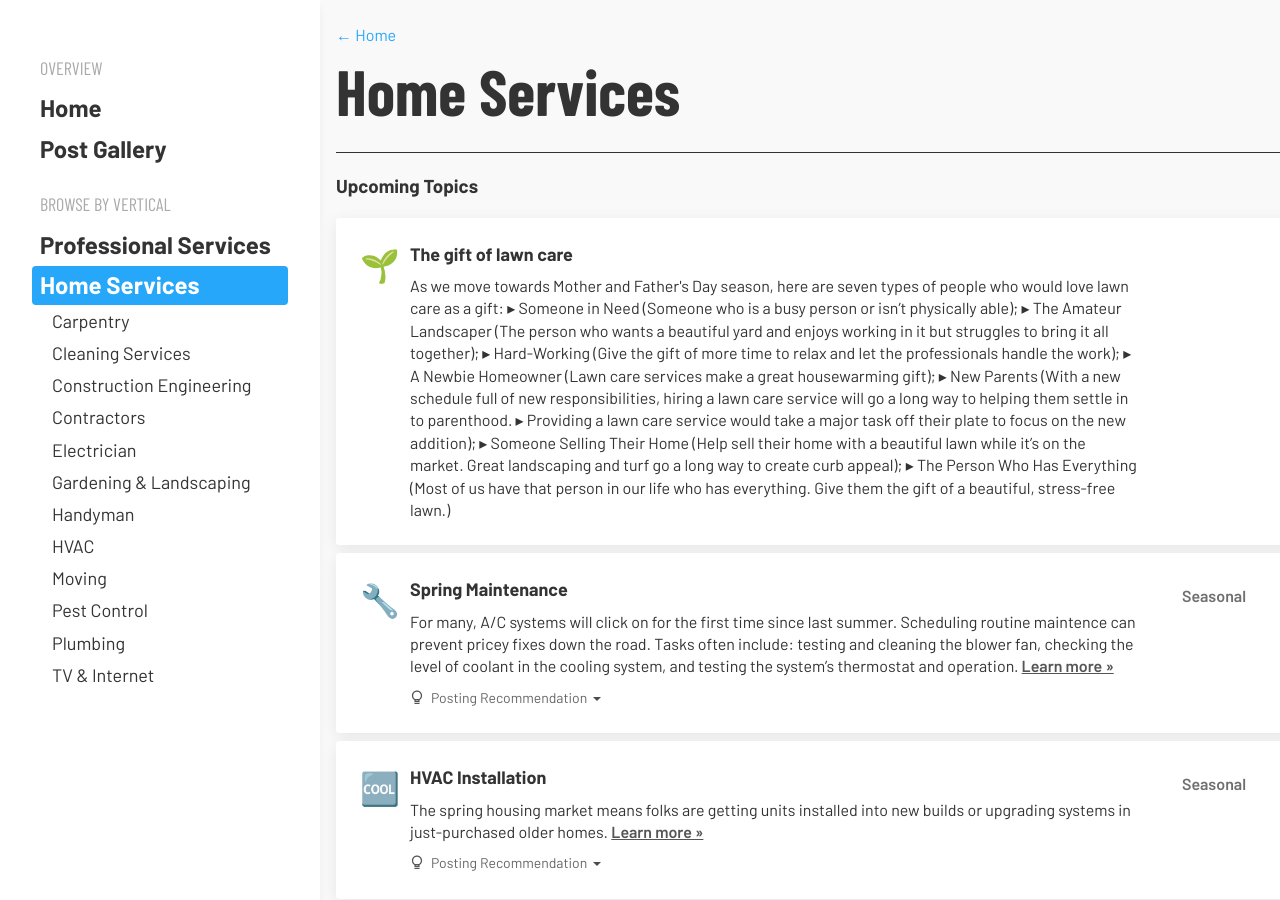
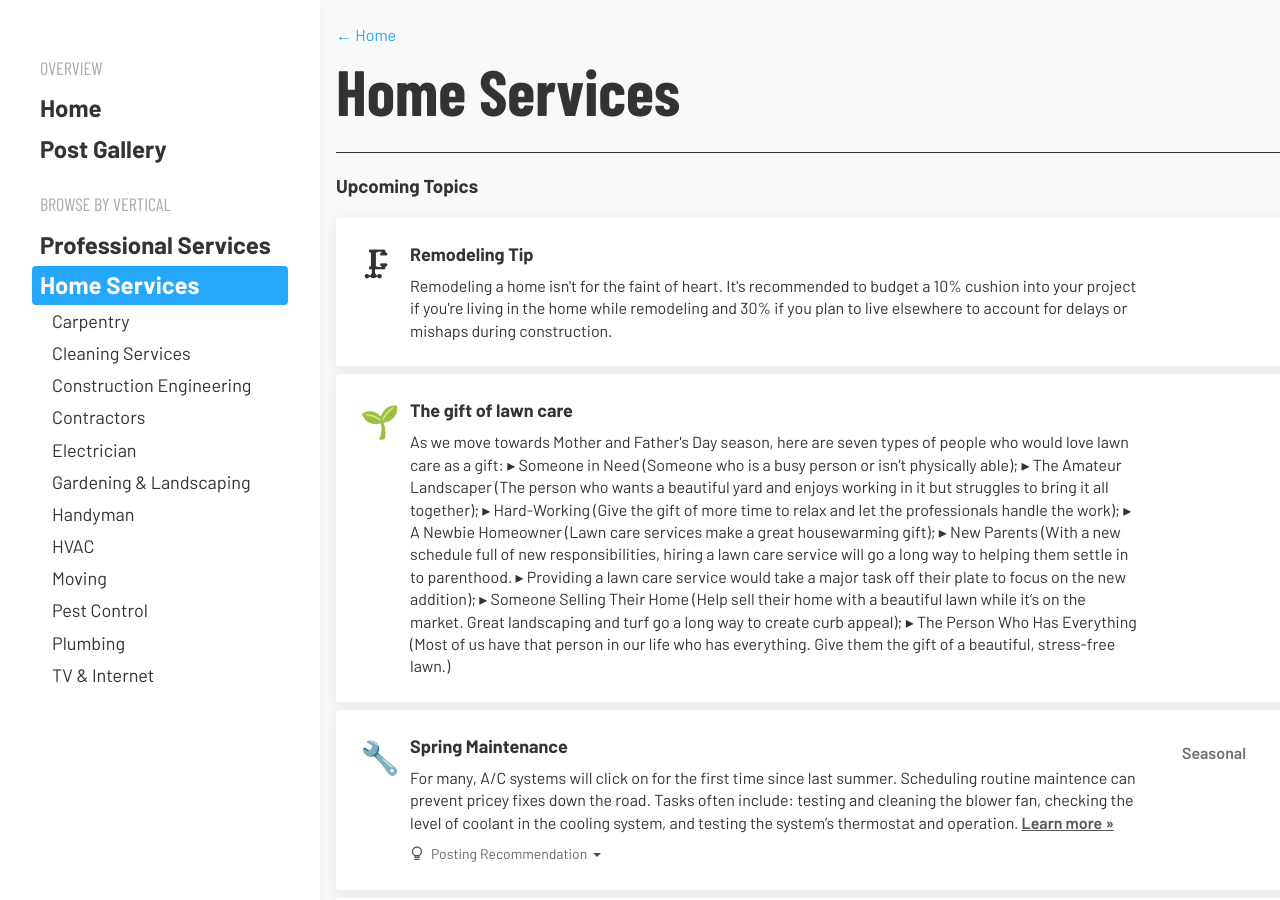
Before and after one commit to davidpots/posty, a Jekyll site: the page built from vertical--home-services.html, in a window 1280 px wide and 900 px high. Built offline with Jekyll 4.4.1, drawn with Linux system fonts in a browser that asks for light colours; some web fonts are replaced; some of the changed lines change nothing that is shown.

Commit message:
Adds topics apr 16

```diff
--- a/_data/topics.yml
+++ b/_data/topics.yml
@@ -1,3 +1,40 @@
+# - name: _____
+#   description: "_____"
+#   emoji: _____
+#   posting_recommendation: "_____"
+#   day: _____
+#   date: _____
+#   vertical: _____
+#
+- name: Adopt a Shelter Pet Day
+  description: "This day raises awareness for the thousands of pets that are waiting for their furever home. Many donate to or visit shelters on this day. #AdoptAShelterPetDay"
+  emoji: 🐶
+  posting_recommendation: "Does your customer partner with or donate to a local shelter? Or maybe the business has a shelter pet in their shop to highlight?"
+  day: Friday
+  date: April 30
+  vertical: General
+
+- name: National Bubble Tea Day
+  description: "The word \"boba\" can refer to either a broad category of chunky drinks — including everything from iced tea with tapioca pearls to fresh juice loaded with fruity bits — or black tapioca pearls themselves. Boba tea, bubble tea, and pearl milk tea — in Taiwan, zhenzhu naicha (珍珠奶茶) — are essentially different names for the same thing; the monikers differ by location, but also personal preference. No matter what you call it, we celebrate it on National Bubble Tea Day."
+  emoji: 🍵
+  day: Friday
+  date: April 30
+  vertical: General
+
+- name: Remodeling Tip
+  description: "Remodeling a home isn't for the faint of heart. It's recommended to budget a 10% cushion into your project if you're living in the home while remodeling and 30% if you plan to live elsewhere to account for delays or mishaps during construction."
+  emoji: 🗜
+  vertical: Home Services
+  subvertical: Contractors
+
+- name: Gradutaion Season
+  description: "Starting in May many HS and college seniors are likely to celebrate their graduation with backyard parties, zoom/virtual celebrations, and planning senior trips after graduation."
+  emoji: 🎓
+  posting_recommendation: "This content is especially relevant for Restaurant, Florists, Beauty (Salon and Spa), and Retail customers"
+  day: Entire Month
+  date: May
+  vertical: General
+
 - name: Allergy Season
   description: "Seasonal allergies can occur year-round for some, but many experience symptoms in the spring when allergens like mold spores and pollen from trees, grasses, or weeds are released into the air. Trees begin producing pollen early in spring, followed by grass later on in the season. A particularly rainy spring season can also result in more rapid plant growth, leading to a spike in mold spores around this time."
   emoji: 🤧
@@ -6,12 +43,6 @@
   date: April
   vertical: General
 
-- name: World Whisky Day
-  description: "World Whisky Day 2021 may be different to all which have come before it but the guiding principles remain the same. World Whisky Day is about making whisky fun for all, not about being exclusive or prescriptive."
-  emoji: 🥃
-  day: Saturday
-  date: May 15
-  vertical: General
 
 - name: The gift of lawn care
   description: "As we move towards Mother and Father's Day season, here are seven types of people who would love lawn care as a gift: ▸ Someone in Need (Someone who is a busy person or isn’t physically able); ▸ The Amateur Landscaper (The person who wants a beautiful yard and enjoys working in it but struggles to bring it all together); ▸ Hard-Working (Give the gift of more time to relax and let the professionals handle the work); ▸ A Newbie Homeowner (Lawn care services make a great housewarming gift); ▸ New Parents (With a new schedule full of new responsibilities, hiring a lawn care service will go a long way to helping them settle in to parenthood. ▸ Providing a lawn care service would take a major task off their plate to focus on the new addition); ▸ Someone Selling Their Home (Help sell their home with a beautiful lawn while it’s on the market. Great landscaping and turf go a long way to create curb appeal); ▸ The Person Who Has Everything (Most of us have that person in our life who has everything. Give them the gift of a beautiful, stress-free lawn.)"
@@ -108,7 +139,7 @@
 - name: HVAC Installation
   description: "The spring housing market means folks are getting units installed into new builds or upgrading systems in just-purchased older homes."
   emoji: 🆒
-  posting_recommendation: "Installation warranties or maintenance deals are commong this time of year with new systems being installed before summer. Check your customers website to see if they're running anything special."
+  posting_recommendation: "Installation warranties or maintenance deals are common this time of year with new systems being installed before summer. Check your customers website to see if they're running anything special."
   day: Seasonal
   vertical: Home Services
   subvertical: HVAC
@@ -308,15 +339,6 @@
   vertical: Home Services
   subvertical: Carpentry
 
-- name: The Academy Awards/The Oscars
-  description: "The Oscars, formally known as the Academy Awards, are a set of 24 awards for artistic and technical merit in the film industry to recognize excellence in cinematic achievements as assessed by the Academy's voting membership. The event has grown in popularity over the years, with the celebrities and their fashion garnering almost as much attention as the awards themselves. This year, the event is scheduled to take place at the Dolby Theatre in Hollywood, two months later than originally planned, due to the impact of the COVID-19 pandemic on cinema. #Oscars #OscarNoms"
-  emoji: "🎞"
-  posting_recommendation: "Posting is optional. The Oscars can be a fun source of inspiration for your content, but just like any expensive sponsored event, the Academy is very particular about how third parties are allowed to use their trademarks. Please see the guidelines on the KB for a list of language and images to avoid."
-  day: April 25
-  date: Monday
-  vertical: General
-  url: https://msh-success.atlassian.net/wiki/spaces/KnowledgeBase/pages/1992950817/The+Oscars+2021
-
 - name: The Kentucky Derby
   description: "The Kentucky Derby is an annual horse race held at the Churchill Downs Racetrack in Louisville, Kentucky. The race is the first of three in a series of races that make up the Triple Crown, a prestigious award granted to a horse that wins all three events. The event is steeped in Southern tradition and celebrated by way of mint julep cocktails, very large hats, and seersucker suits, though it’s likely the event will look different this year due to the pandemic. #KentuckyDerby"
   emoji: "🏇"
@@ -325,6 +347,14 @@
   date: Saturday
   vertical: General
   url: https://msh-success.atlassian.net/wiki/spaces/KnowledgeBase/pages/2001600659/Kentucky+Derby+2021
+
+
+- name: World Whisky Day
+  description: "World Whisky Day 2021 may be different to all which have come before it but the guiding principles remain the same. World Whisky Day is about making whisky fun for all, not about being exclusive or prescriptive."
+  emoji: 🥃
+  day: Saturday
+  date: May 15
+  vertical: General
 
 - name: Tax Day
   description: "Tax Day is traditionally known as the day on which individual income tax returns are due to be submitted to the federal government.  Similar to last year, there has been an extension on Tax Day. It now falls on May 17."
@@ -359,7 +389,7 @@
 
 - name: Spring Cleaning
   description: A little extra help can go a long way when cleaning both interior spaces and external ones like gutters, siding, driveways, or walkways.
-  posting_recommendation: As the weather warms, more folks are taking stock in how their house has faired in the last year. Pressure washing, new paint, cleaning gutters, fixing fences, and more are keeping homeowners busy this spring.
+  posting_recommendation: As the weather warms, more folks are taking stock in how their house has fared in the last year. Pressure washing, new paint, cleaning gutters, fixing fences, and more are keeping homeowners busy this spring.
   emoji: 🧼
   day: Entire Month
   date: April
@@ -374,23 +404,23 @@
   vertical: General
 
 - name: Hosting From Home
-  description: "While virtual meetups aren't going anywhere, folks are looking forward to hosting close family and friends in the somewhat near future. Think spruced up social spaces, fresh furniture ideas, and tips to get all that clutter under control. "
+  description: "While virtual meetups aren't going anywhere, folks are looking forward to hosting close family and friends in the somewhat near future. Think spruced up social spaces, fresh furniture ideas, and tips to get all that clutter under control."
   emoji: "🏡"
-  posting_recommendation: "People are planning—and purchasing—for their post-quarantine lives. Consider how your cusotmers can help. Think furnitire DIY and inspo, potential first meals they'll serve, and outdoor living spaces."
+  posting_recommendation: "People are planning—and purchasing—for their post-quarantine lives. Consider how your customers can help. Think furniture DIY and inspo, potential first meals they'll serve, and outdoor living spaces."
   day: Trending
   date:
   vertical: General
 
 - name: Values Matter Most
-  description: "The pandemic has put everyone in touch with what matters. People are more grounded in their values than ever—and they want the world to see it. "
+  description: "The pandemic has put everyone in touch with what matters. People are more grounded in their values than ever—and they want the world to see it."
   emoji: "🥰"
-  posting_recommendation: "Does your cusotmer mention any particular values in their welcome call or in their brand kit? Are they passionate about the planet and making eco-conscious decisions? Do they work with the local community in any way to give back?"
+  posting_recommendation: "Does your customer mention any particular values in their welcome call or in their brand kit? Are they passionate about the planet and making eco-conscious decisions? Do they work with the local community in any way to give back?"
   day: Trending
   date:
   vertical: General
 
 - name: Best Dressed
-  description: "Loungewear may still reign supreme, but people are planning for future events. Weddings, vacations, casual get-togethers are top-of-mind for many. "
+  description: "Loungewear may still reign supreme, but people are planning for future events. Weddings, vacations, casual get-togethers are top-of-mind for many."
   emoji: "🎀"
   posting_recommendation: "How can your customer help those planning for their first events post-quarantine? Think eretail or businesses in the wedding industry."
   day: Trending
@@ -398,7 +428,7 @@
   vertical: General
 
 - name: Wedding Season
-  description: "While wedding season typically starts in late spring in the US, now is the time couples often begin making reservations for the big-ticket items in their wedding. Couples will likely be looking to tour venues, place catering orders, pricing florists, trying on dresses, and more. "
+  description: "While wedding season typically starts in late spring in the US, now is the time couples often begin making reservations for the big-ticket items in their wedding. Couples will likely be looking to tour venues, place catering orders, pricing florists, trying on dresses, and more."
   emoji: "👰"
   posting_recommendation: "This time of the year is usually big for florists, weddign boutiques, venues, restaurants and catering companies, wedding coordinators or planners, and photographers."
   day: Trending
@@ -414,9 +444,9 @@
   vertical: General
 
 - name: Morning Rituals
-  description: "The time spent at home in the past year has allowed folks to fine-tune their morning routines. With many gaining minkutes to hours back in their day from the time not spent communiting, there's been a shift in focus on how to spend the first hours of the day. Breakfast is making a big comeback for many. Morning workouts, mediations, and yoga flows allow folks to start their day with less stress and more focus. Specialty coffee drinks made from an at-home coffee bar have found their place too."
+  description: "The time spent at home in the past year has allowed folks to fine-tune their morning routines. With many gaining minutes to hours back in their day from the time not spent commuting, there's been a shift in focus on how to spend the first hours of the day. Breakfast is making a big comeback for many. Morning workouts, mediations, and yoga flows allow folks to start their day with less stress and more focus. Specialty coffee drinks made from an at-home coffee bar have found their place too."
   emoji: "🌅"
-  posting_recommendation: "Do your health and wellness cusotmers offer online meditations or yoga flows to tune into? Or maybe coffee shops offer a barista class or want to hear about the kinds of drinks folks have been trying to master at home. Think about how your customers can make morning routines that much more enjoyable for consumers."
+  posting_recommendation: "Do your health and wellness customers offer online meditations or yoga flows to tune into? Or maybe coffee shops offer a barista class or want to hear about the kinds of drinks folks have been trying to master at home. Think about how your customers can make morning routines that much more enjoyable for consumers."
   day: Trending
   date:
   vertical: General
```
